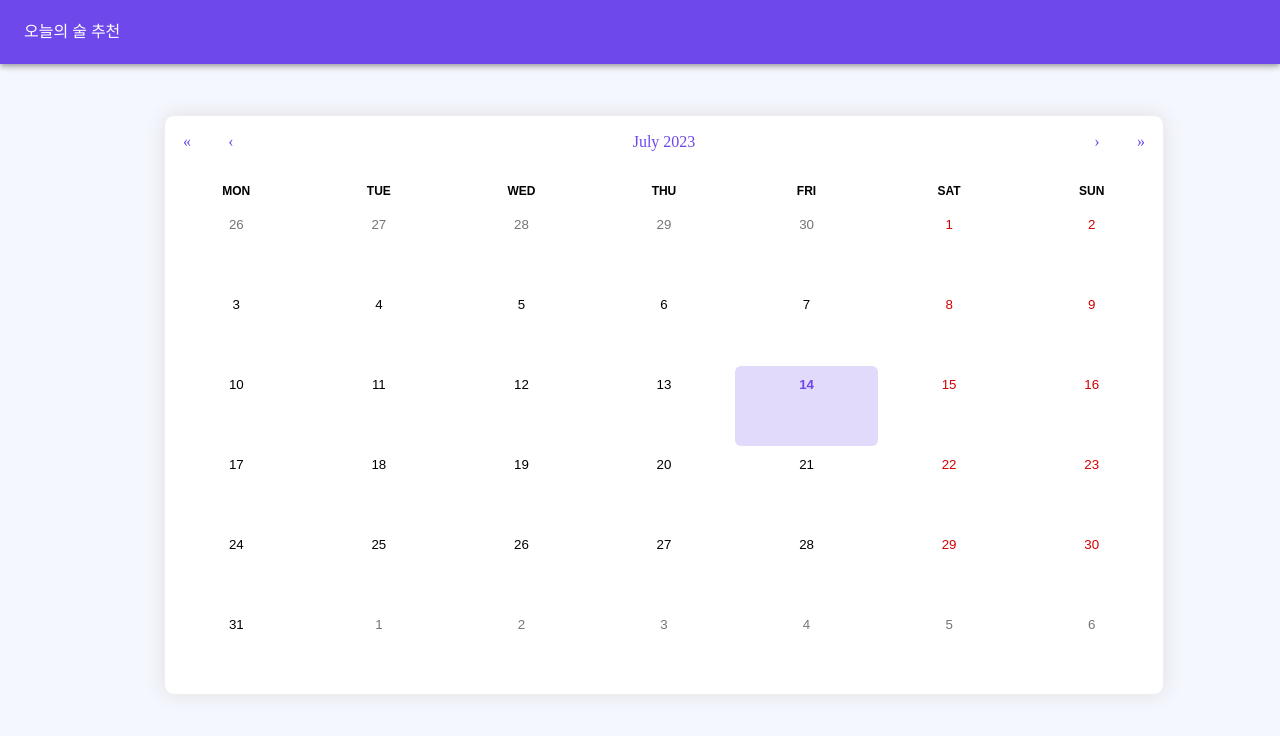
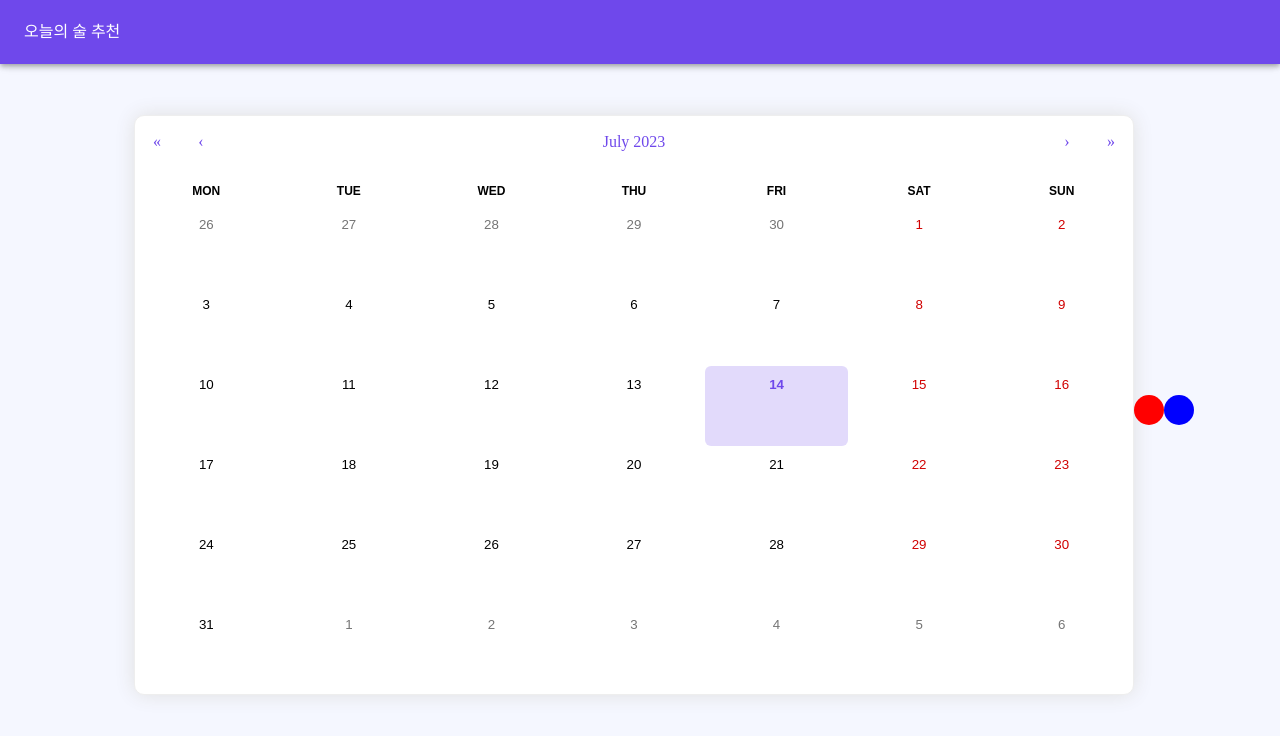
Before and after one commit to Songyeonji/Blackout-node, a React (Create React App) app: page /diary-calendar in a window 1280 px wide. Shown: the top 736 px of the page. Built offline with nearby package versions, Linux system fonts and the light colour scheme; no server answers; a web font is replaced by a local one.

Commit message:
컬러파레트 도입

```diff
--- a/src/DiaryCalendar.js
+++ b/src/DiaryCalendar.js
@@ -42,6 +42,9 @@ const DiaryCalendar = () => {
   // 날씨
   const [weather, setWeather] = useState(null);
 
+  // 달력의 날짜 색상을 저장할 상태
+  const [dateColors, setDateColors] = useState({});
+
   useEffect(() => {
     const fetchWeatherData = async () => {
       try {
@@ -57,17 +60,23 @@ const DiaryCalendar = () => {
     fetchWeatherData();
   }, []);
 
+
   useEffect(() => {
     // Save diary entries to localStorage whenever it changes
     localStorage.setItem("diaryEntries", JSON.stringify(diaryEntries));
   }, [diaryEntries]);
 
+  useEffect(() => {
+    if (selectedDate && currentMonth !== selectedDate.getMonth()) {
+      setCurrentMonthEntries(diaryEntries[moment(selectedDate).format("YYYY-MM")] || {});
+      setCurrentMonth(selectedDate.getMonth());
+    }
+  }, [selectedDate, diaryEntries, currentMonth]);
+
   const handleDateChange = (date) => {
-    if (selectedDate && date.getMonth() !== selectedDate.getMonth()) {
-      setCurrentMonthEntries(diaryEntries[moment(date).format("YYYY-MM")] || {});
-    }
     setSelectedDate(date);
   };
+
 
   const handleDiaryEntry = (event) => {
     const { value } = event.target;
@@ -219,6 +228,11 @@ const DiaryCalendar = () => {
     return drinkIcon;
   };
 
+  const handleColorSelect = (color) => {
+  // 선택한 색상을 dateColors 상태에 저장
+  setDateColors({ ...dateColors, [moment(selectedDate).format("YYYY-MM-DD")]: color });
+};
+
   return (
     <ThemeProvider theme={theme}>
       <div
@@ -241,7 +255,17 @@ const DiaryCalendar = () => {
         <Toolbar />
 
         <div className="calendar-container" style={{ marginTop: "10px" }}>
-          <Calendar onChange={handleDateChange} locale="en" value={selectedDate} tileContent={tileContent} />
+        <Calendar
+  onChange={handleDateChange}
+  locale="en"
+  value={selectedDate}
+  tileContent={tileContent}
+  tileClassName={({ date }) => {
+    // 선택한 날짜의 배경색을 dateColors 상태에서 가져옴
+    const selectedDateColor = dateColors[moment(date).format("YYYY-MM-DD")];
+    return selectedDateColor ? `custom-background-${selectedDateColor}` : null;
+  }}
+/>
 
           {weather && <WeatherInfo weather={weather} />}
         </div>
@@ -278,6 +302,22 @@ const DiaryCalendar = () => {
             setDiaryEntries={setDiaryEntries}
           />
         )}
+
+          {/* 색상 팔레트 */}
+          <div className="color-palette">
+          <div
+            className="color-option"
+            style={{ backgroundColor: "red" }}
+            onClick={() => handleColorSelect("red")}
+          ></div>
+          <div
+            className="color-option"
+            style={{ backgroundColor: "blue" }}
+            onClick={() => handleColorSelect("blue")}
+          ></div>
+          {/* 다른 색상을 추가할 수 있습니다. */}
+        </div>
+
       </div>
     </ThemeProvider>
   );
--- a/src/DiaryEntry.js
+++ b/src/DiaryEntry.js
@@ -45,6 +45,7 @@ const DiaryEntry = ({
     }
     return text;
   };
+
 
   return (
     <div style={{ display: "flex", flexDirection: "column", alignItems: "center", marginLeft: "30px", marginTop: "20px" }}>
--- a/src/DrinkRecommendation.js
+++ b/src/DrinkRecommendation.js
@@ -118,7 +118,7 @@ const DrinkRecommendation = () => {
     makgeolli: ["파전", "수제비", "김치전", "도토리묵", "두부김치", "계란찜", "모둠 전", "김치찌개", "불고기"],
     soju: ["김치우동", "알탕", "회", "삼겹살", "소고기", "닭발", "곱창", "닭도리탕", "쭈꾸미"],
     wine: ["치즈", "과일", "파스타", "피자", "스테이크", "샐러드", "새우"],
-    beer: ["튀김", "나초", "건어물", "피자", "편의점", "치킨", "핫윙", "멕시칸 타코", "소세지", "나초와 팝콘"],
+    beer: ["튀김", "나초", "건어물", "피자", "편의점", "치킨", "핫윙", "멕시칸 타코", "소세지", "나초와 팝콘","치킨위드라이스"],
   };
 
   const handleRecommendationButtonClick = () => {
--- a/src/index.css
+++ b/src/index.css
@@ -156,3 +156,16 @@ abbr[title] {
 .carousel-arrow-right {
   right: 10px;
 }
+
+.color-palette {
+  display: flex;
+  justify-content: space-between; /* 컬러 옵션 간의 간격을 조절합니다. */
+  margin-top: 20px; /* 필요한 여백을 설정하세요. */
+}
+
+.color-option {
+  width: 30px;
+  height: 30px;
+  border-radius: 50%; /* 원 모양으로 만듭니다. */
+  cursor: pointer; /* 클릭 가능한 커서로 변경합니다. */
+}
```
